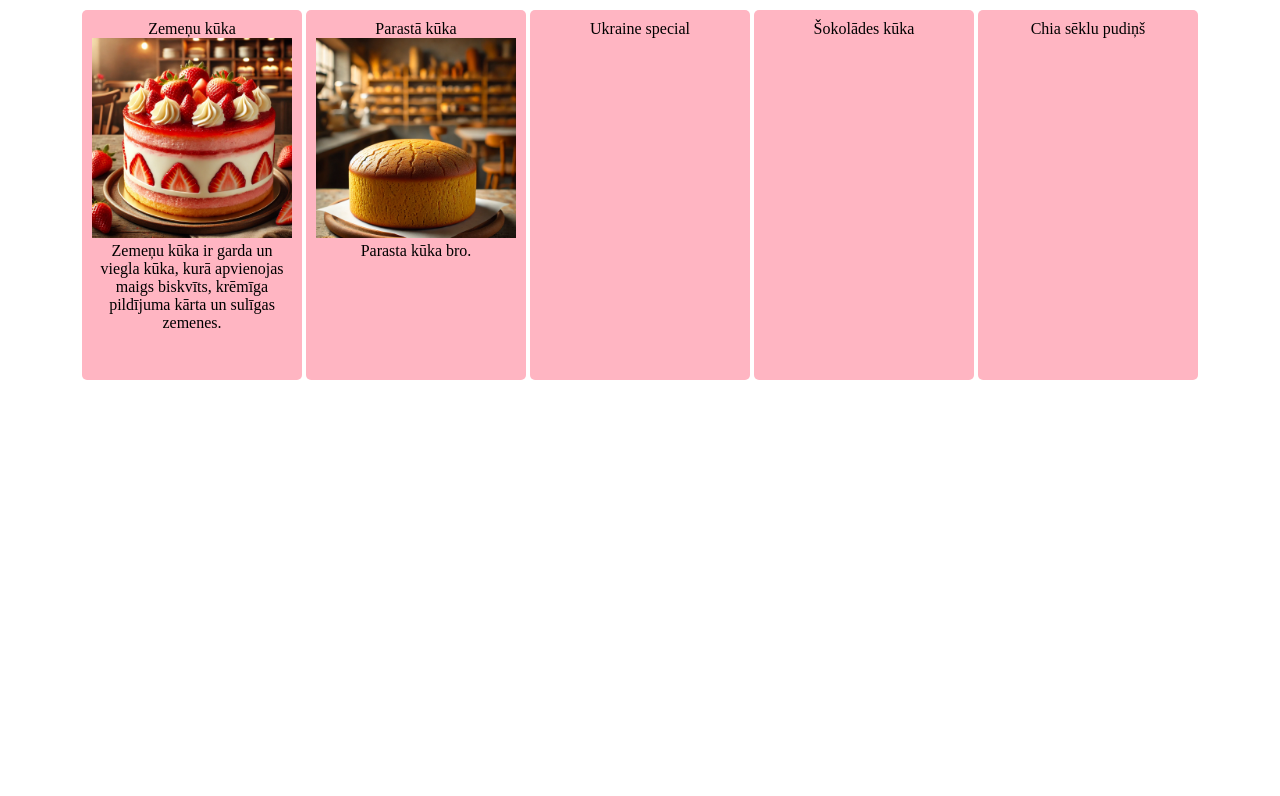
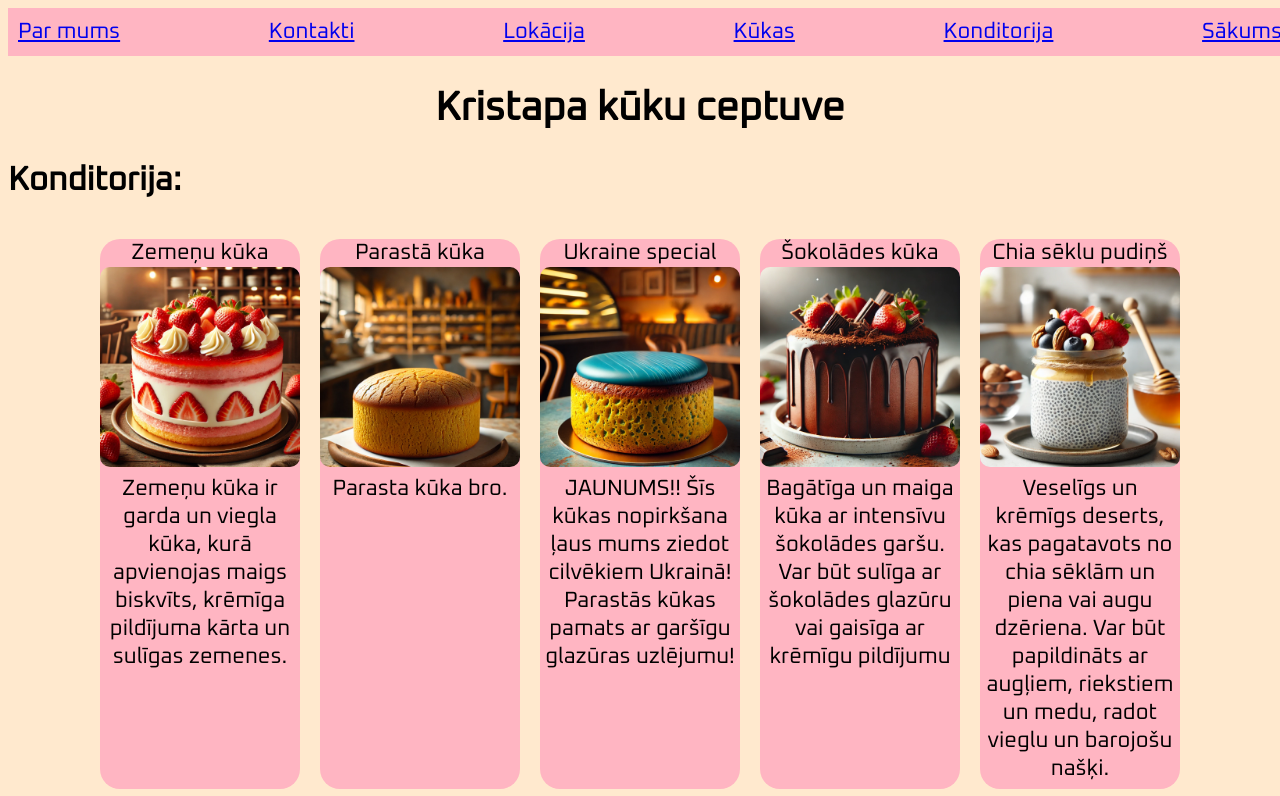
Before and after one commit to Kristeps/Figma-uz-html, a plain HTML site: page index.html in a window 1280 px wide. Shown: the top 796 px of the page. Drawn offline with Linux system fonts and the light colour scheme.

Commit message:
pabeidzu konditorijas lapu.

```diff
--- a/index.html
+++ b/index.html
@@ -6,18 +6,44 @@
   <meta name="viewport" content="width=device-width">
   <title>replit</title>
   <link href="style.css" rel="stylesheet" type="text/css" />
+  <link href='https://fonts.googleapis.com/css?family=Oxanium' rel='stylesheet'>
 </head>
+   <div class="heading-konditorija">
+    <div class="navbar">
+      <a href="parmums.html">Par mums</a>
+      <a href="kontakti.html">Kontakti</a>
+      <a href="lokacija.html">Lokācija</a>
+      <a href="kukas.html">Kūkas</a>
+      <a href="konditorija.html">Konditorija</a>
+      <a href="sakums.html">Sākums</a>
+    </div>
+  </div>
+
 
 <body>
+
+<h1>Kristapa kūku ceptuve</h1>
+ <h2>Konditorija:</h2>
  <div class="container">
-   <div class="item-1">Zemeņu kūka<img src="Zemene.webp" width="200px">Zemeņu kūka ir garda un viegla kūka, kurā apvienojas maigs biskvīts, krēmīga pildījuma kārta un sulīgas zemenes.</div>
-   <div class="item-1">Parastā kūka<img src="Parasta kuka.webp" width="200px">Parasta kūka bro.</div>
-   <div class="item-1">Ukraine special</div>
-   <div class="item-1">Šokolādes kūka</div>
-   <div class="item-1">Chia sēklu pudiņš</div>
+
+   <div class="item-1">Zemeņu kūka<img src="Bildes/Zemene.webp" width="200px">Zemeņu kūka ir garda un viegla kūka, kurā apvienojas maigs biskvīts, krēmīga pildījuma kārta un sulīgas zemenes.</div>
+   <div class="item-1">Parastā kūka<img src="Bildes/Parastakuka.webp" width="200px">Parasta kūka bro.</div>
+   <div class="item-1">Ukraine special<img src="Bildes/Zilakuka.webp" width="200px">JAUNUMS!!
+   Šīs kūkas nopirkšana ļaus mums ziedot cilvēkiem Ukrainā! Parastās kūkas pamats ar garšīgu glazūras uzlējumu!</div>
+   <div class="item-1">Šokolādes kūka<img src="Bildes/sokoladekuka.webp" width="200px">Bagātīga un maiga kūka ar intensīvu šokolādes garšu. Var būt sulīga ar šokolādes glazūru vai gaisīga ar krēmīgu pildījumu</div>
+   <div class="item-1">Chia sēklu pudiņš<img src="Bildes/Chiapuds.webp" width="200px">Veselīgs un krēmīgs deserts, kas pagatavots no chia sēklām un piena vai augu dzēriena. Var būt papildināts ar augļiem, riekstiem un medu, radot vieglu un barojošu našķi.</div>
 
  </div>
+   <div class="container-2">
+     <div class="item-1">Banacitro kūka<img src="Bildes/Banancitro.webp" width="200px">Aromātiska un mitra kūka, kurā apvienojas banānu dabīgais saldums un citrona svaigais skābums.</div>
+     <div class="item-1">Tiramisu<img src="Bildes/Tiramisu_1426.webp" width="200px" height="200px">Itāļu deserts ar maigu maskarpones krēmu, kafijā mērcētiem biskvītiem un vieglu kakao pārslu pārklājumu.</div>
+     <div class="item-1">The boss cake<img src="Bildes/Bosscake.webp" width="200px">Kūka, kas paredzēta tikai priekš bosiem! (Priekš tevis!) Pasūti jau tagad, lai justos kā sigma. Cigaretes nav iekļautas (family friendly)</div>
+     <div class="item-1">Marinchicken<img src="Bildes/Picklechick.webp" width="200px">Pikanta un neparasta sāļā kūka, kas apvieno sulīgu vistu ar skābenu marinētu gurķu akcentu.</div>
+     <div class="item-1">Biezpiena kūka<img src="Bildes/biezpiens.jpg" width="200px" height="200px">Maiga un samtaina kūka, kas apvieno biezpiena svaigumu ar saldenu garšu. Bieži tiek papildināta ar ogām, augļiem vai šokolādi, radot lielisku balansu.</div>
+
+   </div>
   <script src="script.js"></script>
+
 </body>
 
 </html>
--- a/style.css
+++ b/style.css
@@ -1,19 +1,53 @@
 html {
   height: 100%;
   width: 100%;
-  }
+}
+
 .container {
+  display: flex;
+  flex-direction: row;
+  justify-content: center;
+
+}
+
+.container-2 {
   display: flex;
   flex-direction: row;
   justify-content: center;
 }
 
+h1{
+  text-align: center;
+  font-family: 'Oxanium';
+  font-size: 40px;
+}
+
 .item-1 {
   width: 200px;
-  height: 350px;
+  height: 550px;
   background-color: #ffb5c2;
-  border-radius: 5px;
-  margin: 2px;
+  border-radius: 20px;
+  margin: 10px;
   text-align: center;
+}
+
+body {
+  font-family: 'Oxanium';font-size: 22px;
+  background-color: #ffe9ce;
+  padding: 0px;
+}
+
+img {
+  border-radius: 10px;
+}
+
+.navbar {
+
+  top: 0px;
+  left: 0px;
+  width: 100%;
+  display: flex;
+  justify-content: space-between;
+  background-color: #ffb5c2;
   padding: 10px;
 }
```
Also changed, not shown: Bildes/Banancitro.webp (added), Bildes/Bosscake.webp (added), Bildes/Chiapuds.webp (added), Bildes/Parastakuka.webp (renamed from Parasta kuka.webp), Bildes/Picklechick.webp (added), Bildes/Tiramisu_1426.webp (added), Bildes/Zemene.webp (renamed from Zemene.webp), Bildes/Zilakuka.webp (added), Bildes/biezpiens.jpg (added), Bildes/generated-icon.png (renamed from generated-icon.png), Bildes/sokoladekuka.webp (added), parmums.html (added).
